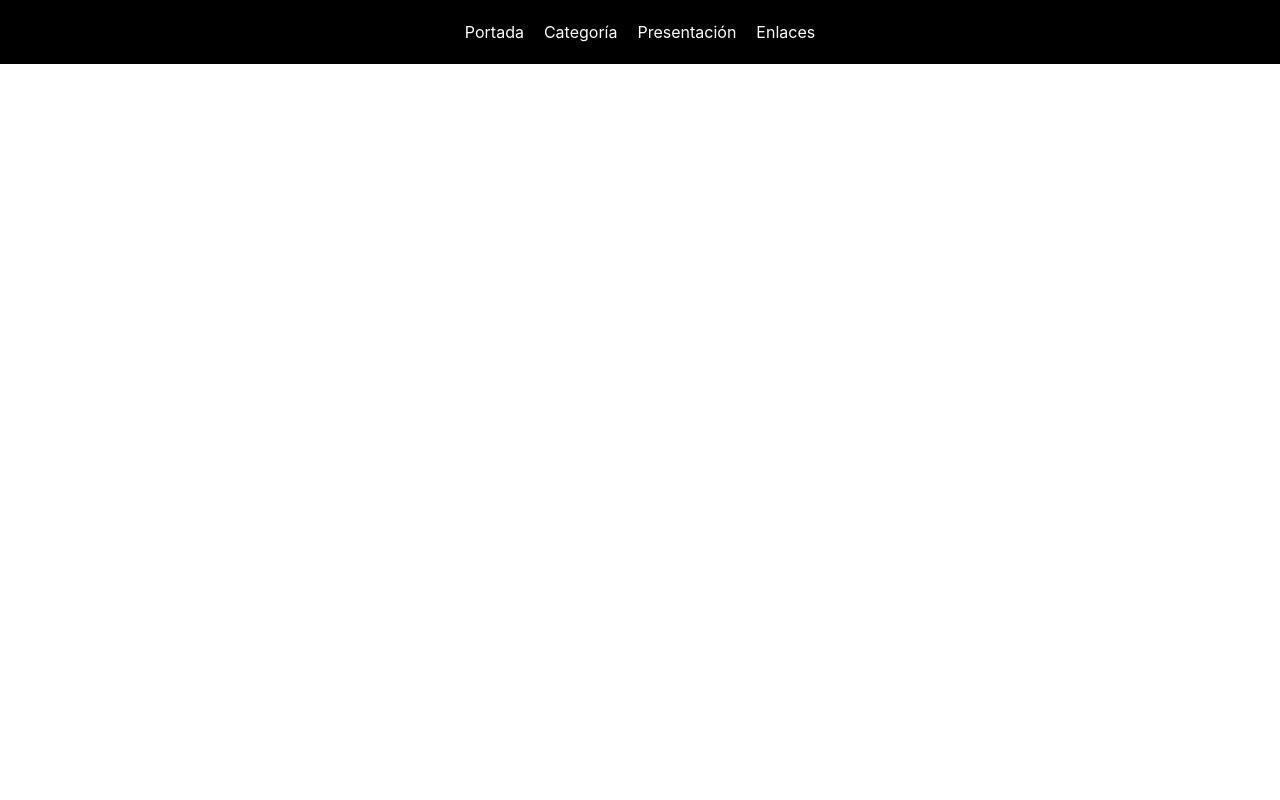
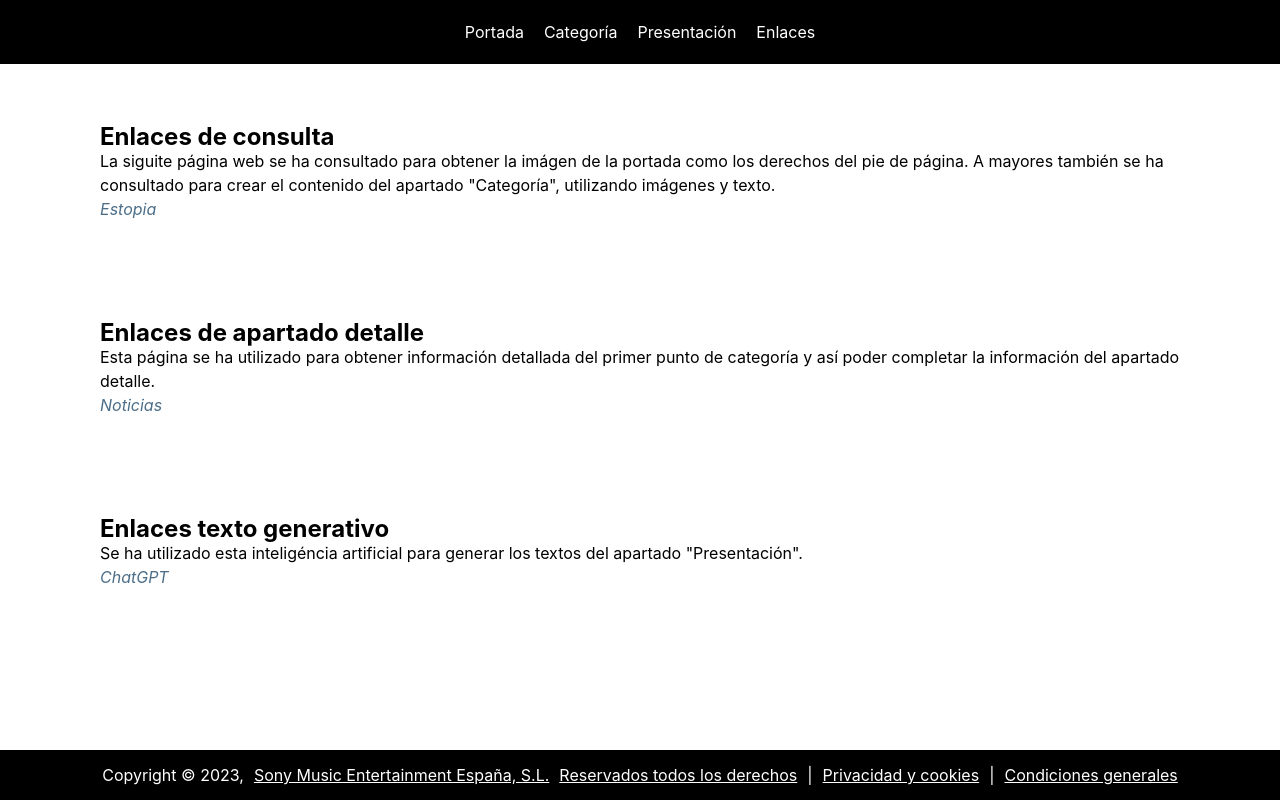
Before and after one commit to pakitof/pec2-html-css-I, a website built with Parcel: page src/enlaces.html in a window 1280 px wide. Built offline with nearby package versions, Linux system fonts and the light colour scheme.

Commit message:
Generando sección Enlaces

```diff
--- /dev/null
+++ b/src/assets/styles/layouts/_enlaces.scss
@@ -0,0 +1,34 @@
+.enlaces-contenido {
+  display: flex;
+  padding: 50px 100px;
+  flex-direction: column;
+}
+
+.enlaces-articulo {
+    margin-bottom: 100px;
+}
+
+.enlaces-subtitulo {
+    @media (max-width: 1050px) {
+        font-size: 14px;
+    }
+}
+
+.enlaces-text {
+    @media (max-width: 1050px) {
+        font-size: 12px;
+    }
+}
+
+.enlaces-link {
+    color: rgb(76, 110, 136);
+    text-decoration: none;
+    font-style: italic;
+    @media (max-width: 1050px) {
+        font-size: 12px;
+    }
+}
+
+.enlaces-link:hover {
+    color: rgb(53, 87, 112);
+}
--- a/src/assets/styles/main.scss
+++ b/src/assets/styles/main.scss
@@ -28,6 +28,7 @@
 @import "layouts/footer";
 @import "layouts/article";
 @import "layouts/detalle";
-@import "layouts/presentacion"; /**
+@import "layouts/presentacion";
+@import "layouts/enlaces"; /**
  * Do NOT include anything else in this file!
  */
--- a/src/enlaces.html
+++ b/src/enlaces.html
@@ -2,15 +2,60 @@
 
 <html>
   <head>
-    <meta charset="utf-8">
-    <meta name="viewport" content="width=device-width">
-    <link rel="stylesheet" type="text/css" href="./assets/styles/main.scss"><!-- do not remove this line! -->
-    <link rel="stylesheet" href="../node_modules/@fortawesome/fontawesome-free/css/all.min.css">
+    <meta charset="utf-8" />
+    <meta name="viewport" content="width=device-width" />
+    <link rel="stylesheet" type="text/css" href="./assets/styles/main.scss" />
+    <!-- do not remove this line! -->
+    <link
+      rel="stylesheet"
+      href="../node_modules/@fortawesome/fontawesome-free/css/all.min.css"
+    />
     <title>Stopa</title>
   </head>
   <body>
-
     <include src="views/menu.html"></include>
 
+    <div class="enlaces-contenido">
+      <article class="enlaces-articulo">
+        <h2 class="enlaces-subtitulo">Enlaces de consulta</h2>
+
+        <p class="enlaces-text">
+          La siguite página web se ha consultado para obtener la imágen de la
+          portada como los derechos del pie de página. A mayores también se ha
+          consultado para crear el contenido del apartado "Categoría",
+          utilizando imágenes y texto.
+        </p>
+
+        <a href="https://www.estopa.com/" class="enlaces-link">Estopia</a>
+      </article>
+
+      <article class="enlaces-articulo">
+        <h2 class="enlaces-subtitulo">Enlaces de apartado detalle</h2>
+
+        <p class="enlaces-text">
+          Esta página se ha utilizado para obtener información detallada del
+          primer punto de categoría y así poder completar la información del
+          apartado detalle.
+        </p>
+
+        <a
+          href="https://www.estopa.com/2021/03/18/estopa-aplaza-su-gira-fuego-a-2022/"
+           class="enlaces-link">Noticias</a
+        >
+      </article>
+
+      <article class="enlaces-articulo">
+        <h2 class="enlaces-subtitulo">Enlaces texto generativo</h2>
+
+        <p class="enlaces-text">
+          Se ha utilizado esta inteligéncia artificial para generar los textos
+          del apartado "Presentación".
+        </p>
+
+        <a href="https://chat.openai.com/auth/login" class="enlaces-link">ChatGPT</a>
+      </article>
+    </div>
+
+    <include src="views/footer.html"></include>
   </body>
 </html>
```
